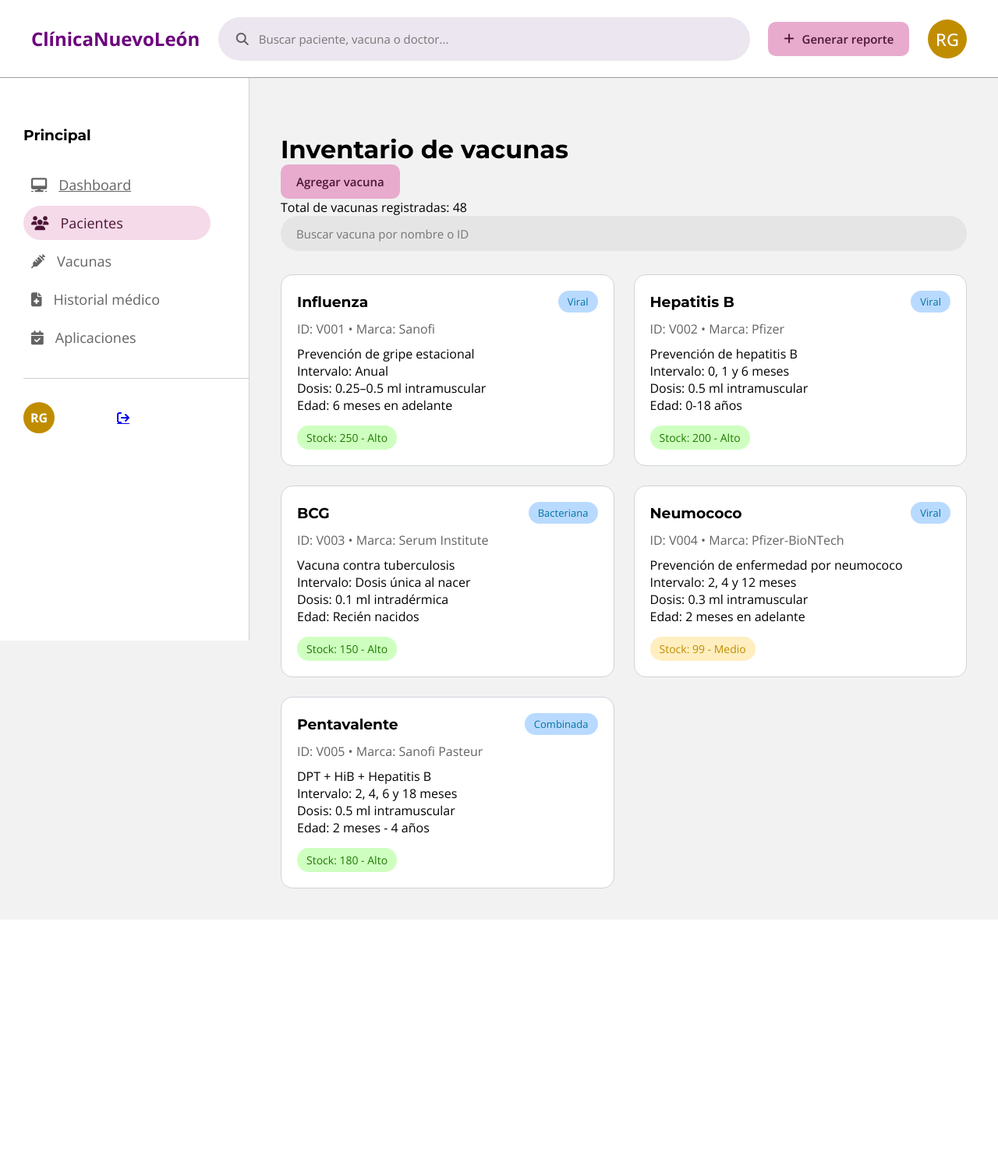
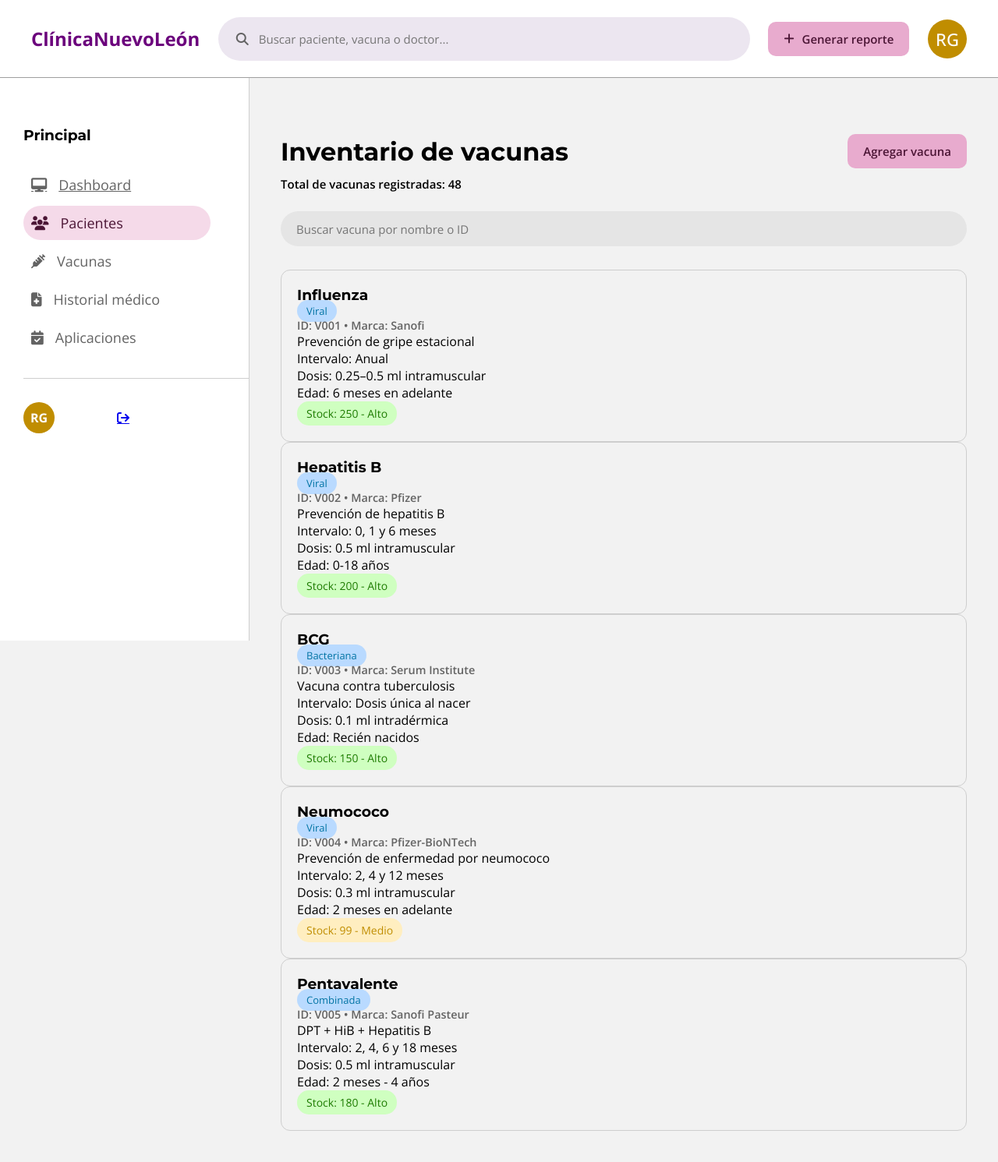
Before and after one commit to espeleta05/Proyecto-ADB, a Flask app: template vacunas_backend/templates/vacunas.html in a window 1280 px wide. Shown: the whole page at 78% size. Before the commit the page ends 1180 px from the top, so only its background shows below. Run offline with Flask 3, Linux system fonts and the light colour scheme; the template is opened without the code that fills it, so the values that code supplies are empty; parts of the project's set-up code (start-up, migrations or seed data) failed here and were passed over; some web fonts are replaced.

Commit message:
Update vacunas.css

```diff
--- a/vacunas_backend/static/css/vacunas.css
+++ b/vacunas_backend/static/css/vacunas.css
@@ -2,6 +2,42 @@
 input{
     font-size: 15px;
 }
+
+
+
+.content-info{
+    background-color: white;
+    border-radius: 10px;
+    padding: 20px;
+    margin: 10px 3px;
+    box-shadow:10px 10px 10px rgba(0,0,0,0.1);
+}
+
+.content-header{
+    display:flex;
+    justify-content:space-between;
+    align-items:center;
+    gap:22px;
+    margin-bottom:10px;
+}
+
+.btn-agregar{
+    width: 40%;
+    margin: 0;
+}
+
+.total{
+    font-size: 15px;
+    margin-bottom:25px;
+    font-weight:600;
+}
+
+.search-bar-container.section{
+    width: 100%;
+    height: 45px;
+    margin-bottom: 15px;
+}
+
 
 .search-vaccine input{
 
@@ -19,55 +55,89 @@ margin-bottom:30px;
 
 }
 
+.esquema{
+    text-align: center;
+    margin: 30px;
+    text-decoration: underline;
+    letter-spacing: 1px;
+    width: 100%;
+    font-style: medium;
+    font-weight: 500;
+    color: var(--secondary-color);
+}
 
 /* VACCINE LIST */
 
-.vaccine-list{
-
-display:grid;
-
-grid-template-columns:repeat(auto-fill,minmax(400px,1fr));
-
-gap:25px;
-
+.vaccine-section{
+    display:flex;
+    flex-direction:column;
+    gap:15px;
 }
 
 
 /* VACCINE CARD */
 
 .vaccine-card{
-
-background:white;
-
-border-radius:15px;
-
-padding:20px;
-
-border:1px solid #CED4DA;
-
+    border: var(--gray-stroke) solid 1px;
+    border-radius:12px;
+    padding:20px;
 }
 
 
-.vaccine-header{
+.card-header{
+    display:flex;
+    justify-content:space-between;
+    margin-bottom:15px;
+}
 
-display:flex;
-
-justify-content:space-between;
-
-align-items:center;
-
-margin-bottom:10px;
-
+.vaccine-info{
+    display:flex;
+    gap:30px;
+    align-items: first baseline;
 }
 
 .vaccine-id{
-
-color:#636363;
-
-margin-bottom:10px;
-
+    color: var(--gray-color);
+    font-size: 0.9rem;
+    font-weight: 600;
 }
 
+.details p{
+    display: flex;
+    gap: 10px;
+    align-items: center;
+}
+
+.card-header i{
+    font-size: 0.8rem;
+    color: black;
+}
+
+.card-header h3{
+    font-size:18px;
+}
+
+.card-body{
+    display: flex;
+    flex-direction: row;
+    gap: 150px;
+}
+
+.card-body p{
+    display: flex;
+    gap: 10px;
+    align-items: center;
+    font-size:14px;
+    margin-bottom:6px;
+}
+
+.extra{
+    display:flex;
+    flex-direction: column;
+    gap:5px;
+    height: fit-content;
+    align-items: start;
+}
 
 /* TAGS */
 
@@ -100,17 +170,17 @@ color:#0073A4;
 /* STOCK */
 
 .stock{
+    display: flex;
+    gap: 10px;
+    align-items: center;
+    padding:6px 12px;
+    border-radius:15px;
+    font-size:14px;
+    width:fit-content;
+}
 
-margin-top:15px;
-
-padding:6px 12px;
-
-border-radius:15px;
-
-font-size:14px;
-
-width:fit-content;
-
+.stock.text{
+padding: 0;
 }
 
 .stock.high{
@@ -122,3 +192,8 @@ color:#1D7B00;
 background:#FFEEC0;
 color:#C08D00;
 }
+
+.stock.low{
+    background-color: var(--bad-background);
+    color: var(--bad-color);
+}
```
